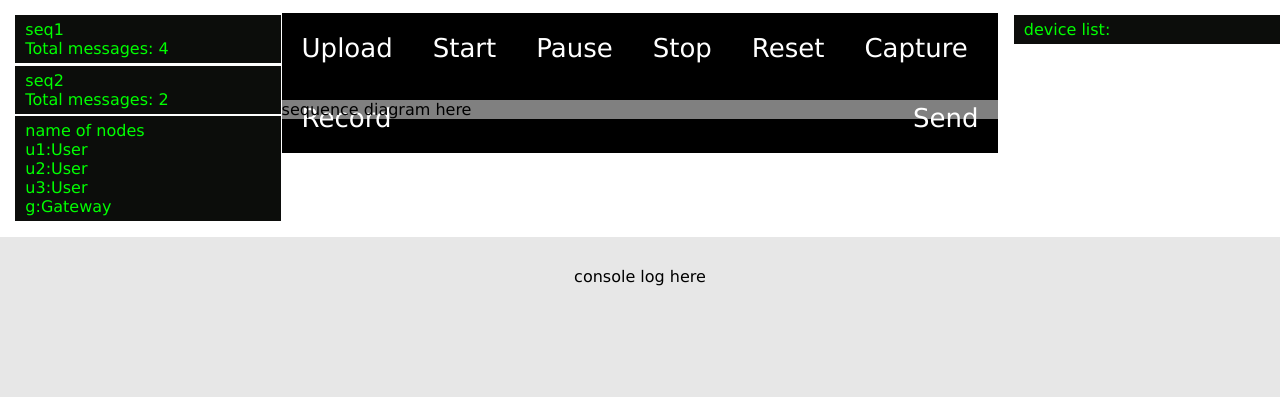
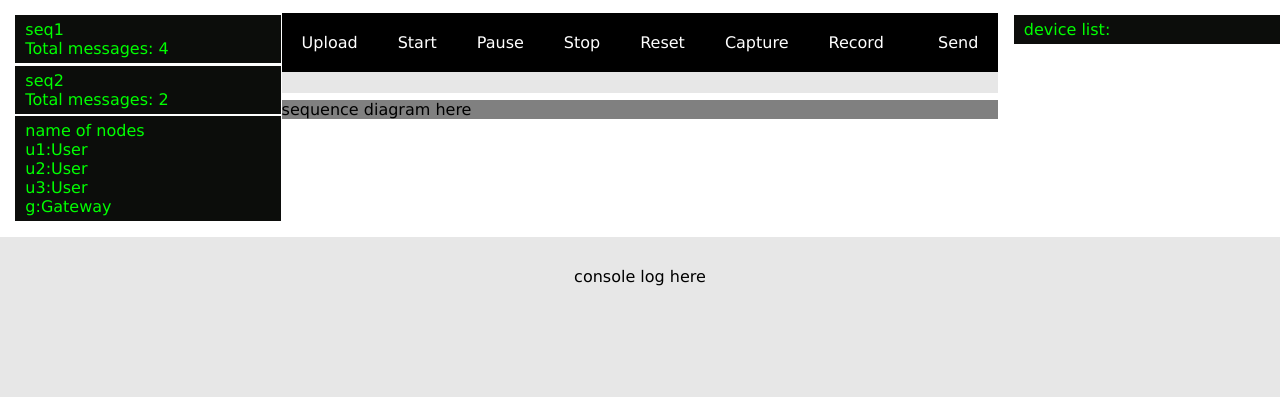
Before and after one commit to DIT029-Group1/Distributed-System, a PHP site: page /App.html in a window 1280 px wide. Shown: the part 40-460 px from the top of the page. Run offline with PHP 8.4, Linux system fonts and the light colour scheme.

Commit message:
Fixed the font size of navbar

```diff
--- a/simulator/design.css
+++ b/simulator/design.css
@@ -92,7 +92,6 @@ ul {
 li {
     float: left;
 	margin: 20px 20px;
-	font-size:26px;
 }
 
 li a {
```
